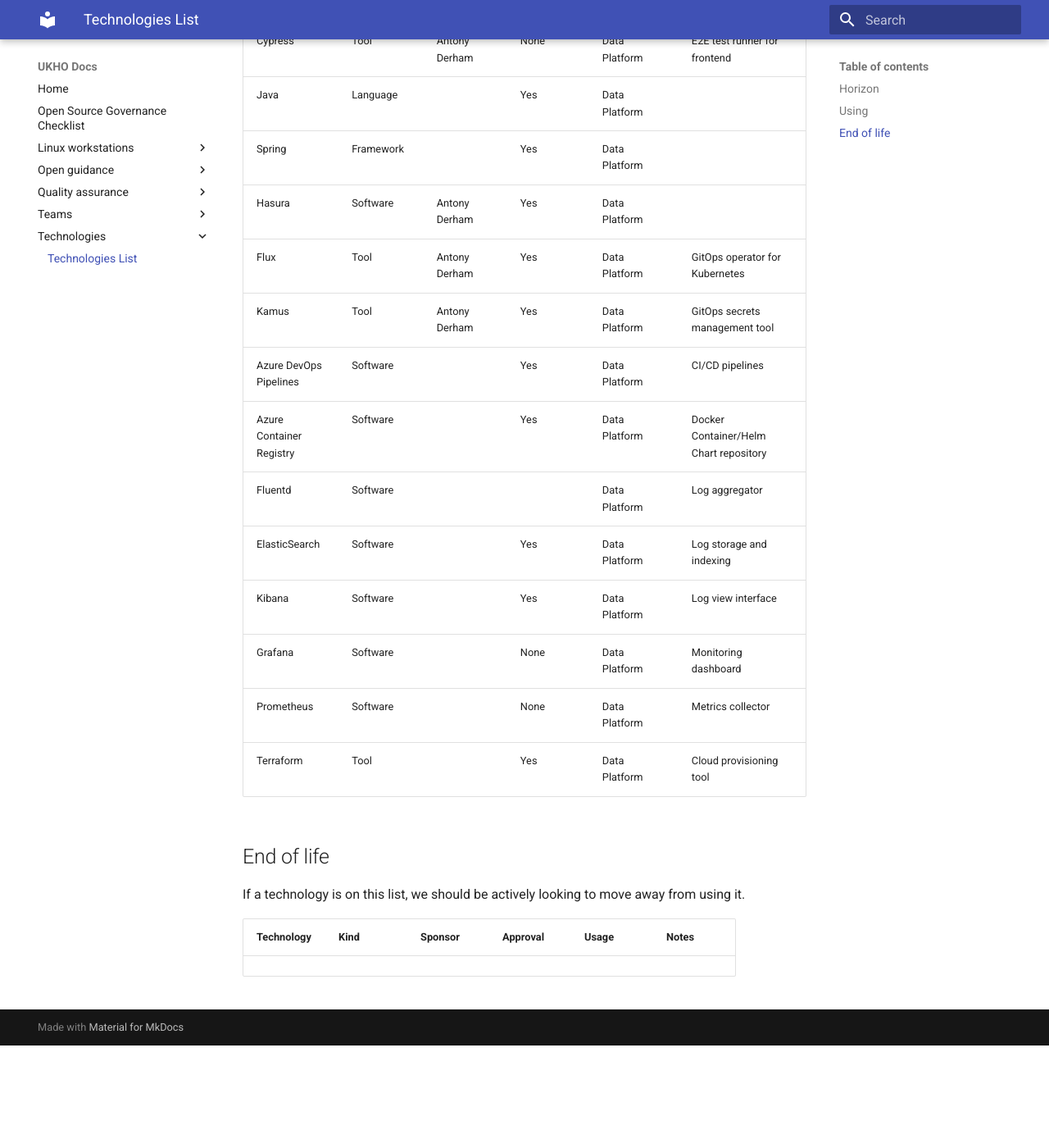
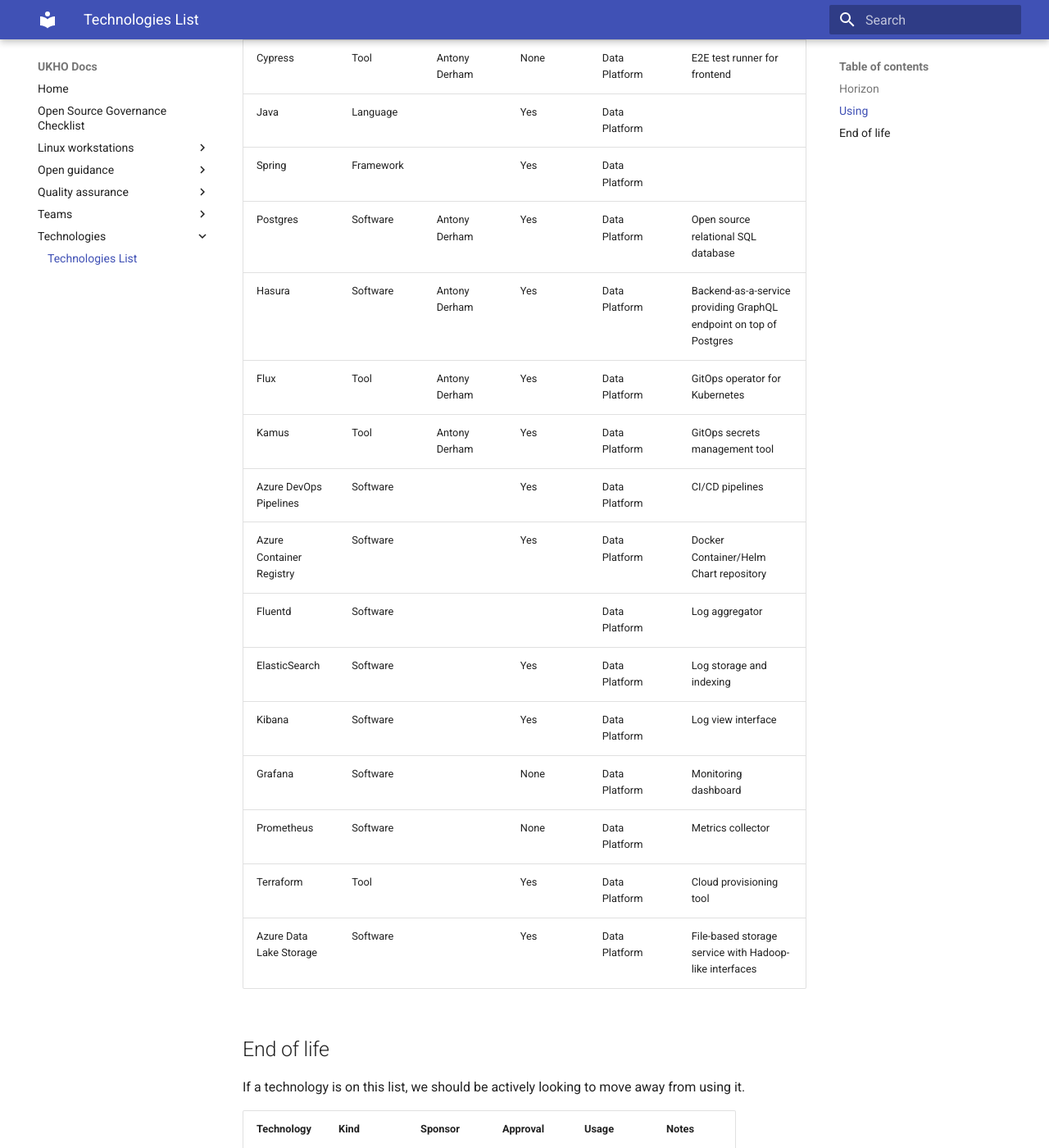
Before and after one commit to UKHO/docs, an MkDocs documentation site: the page built from docs/technologies/index.md, in a window 1280 px wide and 1400 px high, scrolled down 1694 px. Shown: the whole window at 82% size. Built offline with MkDocs 1.6.1 and Material for MkDocs 9.7.7, drawn with Linux system fonts in a browser that asks for light colours; before the commit the page ends 2969 px from its top, so only the background shows below that; some of the changed text lies outside the part shown.

Commit message:
fix: Remaining Data Platform technologies

```diff
--- a/docs/technologies/index.md
+++ b/docs/technologies/index.md
@@ -26,13 +26,14 @@ If a technology is on this list it means that time can be spent investigating it
 |---|---|---|---|---|---|
 | Kubernetes | Environment | Antony Derham | Yes | Data Platform | Cloud Native container scheduler; used as Azure Kubernetes Service |
 | GraphQL | Language | Antony Derham | Yes | Data Platform with Hasura | Open source query language; alternative choice to REST |
-| TypeScript | Language | Antony Derham | Yes | Data Platform |  |
-| Angular | Framework | Antony Derham | Yes | Data Platform |  |
+| TypeScript | Language | Antony Derham | Yes | Data Platform | Superset of Javascript with type system |
+| Angular | Framework | Antony Derham | Yes | Data Platform | Enterprise frontend framework |
 | Jest | Tool | Antony Derham | None | Data Platform | Unit test runner for frontend |
 | Cypress | Tool | Antony Derham | None | Data Platform | E2E test runner for frontend |
 | Java | Language |  | Yes | Data Platform |  |
 | Spring | Framework |  | Yes | Data Platform |  |
-| Hasura | Software | Antony Derham | Yes | Data Platform |  |
+| Postgres | Software | Antony Derham | Yes | Data Platform | Open source relational SQL database |
+| Hasura | Software | Antony Derham | Yes | Data Platform | Backend-as-a-service providing GraphQL endpoint on top of Postgres |
 | Flux | Tool | Antony Derham | Yes | Data Platform | GitOps operator for Kubernetes |
 | Kamus | Tool | Antony Derham | Yes | Data Platform | GitOps secrets management tool |
 | Azure DevOps Pipelines | Software |  | Yes | Data Platform | CI/CD pipelines |
@@ -43,6 +44,7 @@ If a technology is on this list it means that time can be spent investigating it
 | Grafana | Software | | None | Data Platform | Monitoring dashboard |
 | Prometheus | Software |  | None | Data Platform | Metrics collector |
 | Terraform | Tool |  | Yes | Data Platform | Cloud provisioning tool |
+| Azure Data Lake Storage | Software |  | Yes | Data Platform | File-based storage service with Hadoop-like interfaces |
 
 ## End of life
 
```
